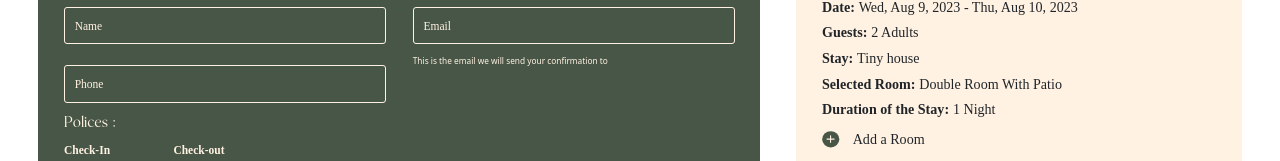
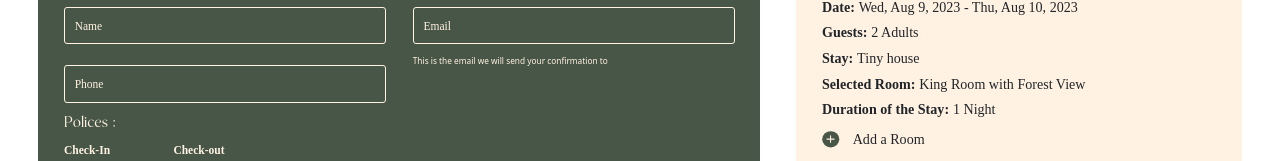
Before and after one commit to Nagaraj02451/Hv, a React (Create React App) app in the folder frontend/: page /booking in a window 1280 px wide. Shown: the part 204-365 px from the top of the page. Built offline with nearby package versions, Linux system fonts and the light colour scheme; a web font is replaced by a local one.

Commit message:
Update Booking.jsx

```diff
--- a/frontend/src/Components/Booking.jsx
+++ b/frontend/src/Components/Booking.jsx
@@ -65,7 +65,7 @@ const Booking = () => {
                      <div className='book82'><div className='book83'>Date:</div><div className='book84'> Wed, Aug 9, 2023 - Thu, Aug 10, 2023</div></div>
                      <div className='book82'><div className='book83'>Guests: </div><div className='book84'>2 Adults</div></div>
                      <div className='book82'><div className='book83'>Stay:</div><div className='book84'> Tiny house</div></div>
-                     <div className='book82'><div className='book83'>Selected Room:</div><div className='book84'>  Double Room With Patio</div></div>
+                     <div className='book82'><div className='book83'>Selected Room:</div><div className='book84'>King Room with Forest View</div></div>
                      <div className='book82'><div className='book83'>Duration of the Stay: </div><div className='book84'> 1 Night</div></div>
 
                      <div className='book85'>
```
